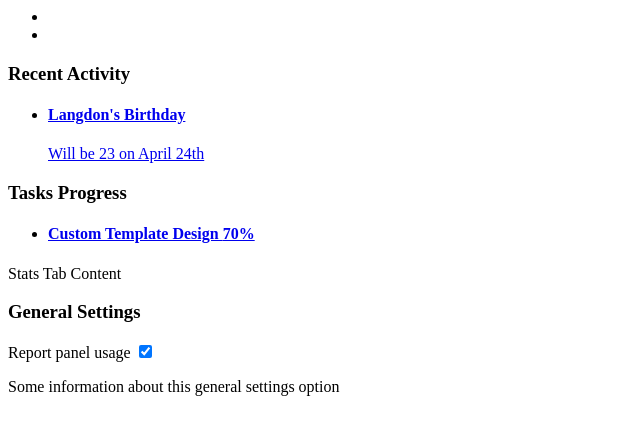
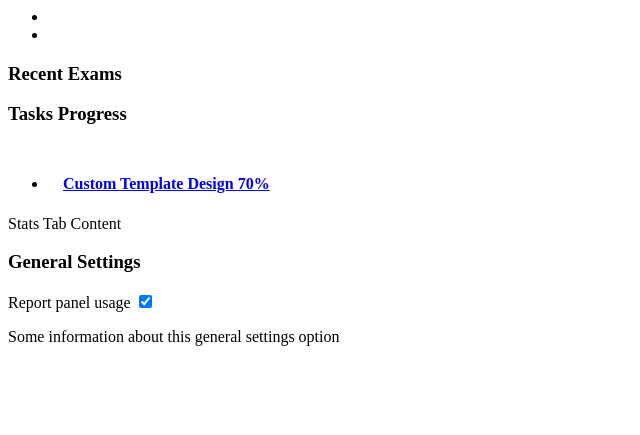
Before and after one commit to AlunStokes/turnerfentondeca, a PHP site: page /components/admin_sidebar.php in a window 1280 px wide. Shown: the top 435 px of the page, without its empty margins (0-640 px from the left). Run offline with PHP 8.4, Linux system fonts and the light colour scheme.

Commit message:
Add recent exams to sidebar

```diff
--- a/public_html/components/admin_menu.php
+++ b/public_html/components/admin_menu.php
@@ -55,7 +55,7 @@
         </li>
         <!-- Control Sidebar Toggle Button -->
         <li>
-          <a href="account.php"><i class="fa fa-gears"></i></a>
+          <a href="#" data-toggle="control-sidebar"><i class="fa fa-gears"></i></a>
         </li>
       </ul>
     </div>
--- a/public_html/components/admin_sidebar.php
+++ b/public_html/components/admin_sidebar.php
@@ -1,3 +1,5 @@
+<link rel="stylesheet" href="css/sidebar.css">
+
 <!-- Control Sidebar -->
 <aside class="control-sidebar control-sidebar-dark">
   <!-- Create the tabs -->
@@ -5,23 +7,13 @@
     <li class="active"><a href="#control-sidebar-home-tab" data-toggle="tab"><i class="fa fa-home"></i></a></li>
     <li><a href="#control-sidebar-settings-tab" data-toggle="tab"><i class="fa fa-gears"></i></a></li>
   </ul>
+
   <!-- Tab panes -->
   <div class="tab-content">
     <!-- Home tab content -->
     <div class="tab-pane active" id="control-sidebar-home-tab">
-          <h3 class="control-sidebar-heading">Recent Activity</h3>
-          <ul class="control-sidebar-menu">
-            <li>
-              <a href="javascript::;">
-                <i class="menu-icon fa fa-birthday-cake bg-red"></i>
-
-                <div class="menu-info">
-                  <h4 class="control-sidebar-subheading">Langdon's Birthday</h4>
-
-                  <p>Will be 23 on April 24th</p>
-                </div>
-              </a>
-            </li>
+      <h3 class="control-sidebar-heading">Recent Exams</h3>
+      <ul class="control-sidebar-menu" id="sidebar-recent-exmas">
       </ul>
       <!-- /.control-sidebar-menu -->
 
@@ -43,8 +35,10 @@
         </li>
       </ul>
       <!-- /.control-sidebar-menu -->
+    </div>
 
-        </div>
+
+
     <!-- /.tab-pane -->
     <!-- Stats tab content -->
     <div class="tab-pane" id="control-sidebar-stats-tab">Stats Tab Content</div>
@@ -76,3 +70,32 @@
   <div class="control-sidebar-bg"></div>
 </div>
 <!-- ./wrapper -->
+<script>
+
+$(document).ready(function() {
+
+  $.ajax({
+    type: "get",
+    url: "includes/ajax.php",
+    data: {ajax_id : JSON.stringify("sidebar_recent_exams")},
+  }).done(function(data){
+    var data = jQuery.parseJSON(data);
+    var recent_exams_html = ``;
+    for (var i = 0; i < data['num']; i++) {
+      recent_exams_html +=`
+        <li>
+              <a href="javascript::;">
+        <h4 class="menu-icon">`+data['percentage'][i]+`%</h4>
+        <div class="menu-info">
+        <h4 class="control-sidebar-subheading">`+data['first_name'][i]+` `+data['last_name'][i]+`</h4>
+        <p>`+data['time'][i]+`</p>
+        </div>
+        </a>
+        </li>
+        `;
+    }
+    $("#sidebar-recent-exmas").append(recent_exams_html);
+  });
+});
+
+</script>
--- /dev/null
+++ b/public_html/css/sidebar.css
@@ -0,0 +1,17 @@
+.control-sidebar-menu .menu-icon {
+    float: left;
+    width: 35px;
+    height: 0px;
+    border-radius: 50%;
+    text-align: center;
+    line-height: 0px;
+}
+
+.control-sidebar-menu>li>a {
+    display: block;
+    padding: 10px 15px;
+    padding-top: 10px;
+    padding-right: 15px;
+    padding-bottom: 0px;
+    padding-left: 15px;
+}
```
Also changed, not shown: public_html/includes/ajax.php (+20 -0 lines), public_html/timeline.php (+9 -2 lines). Lines whose indentation alone changed are shown as unchanged.
